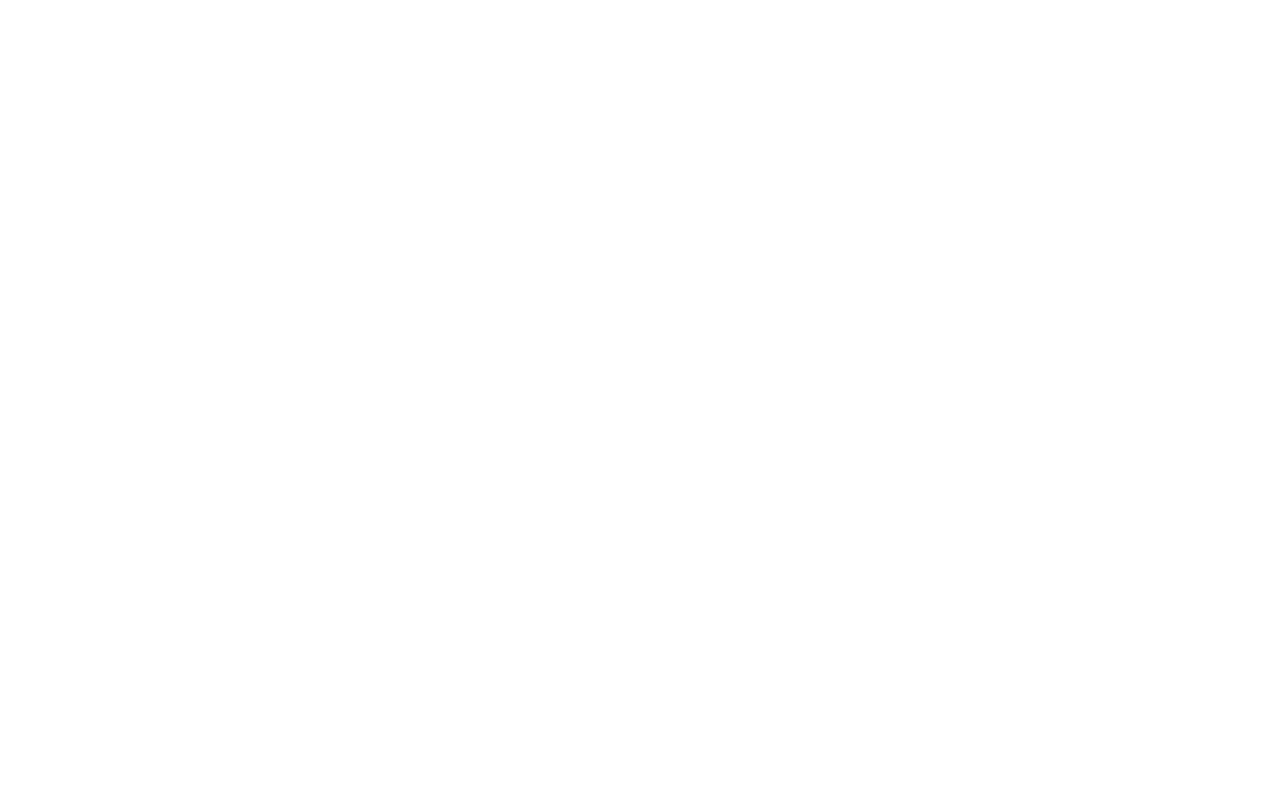
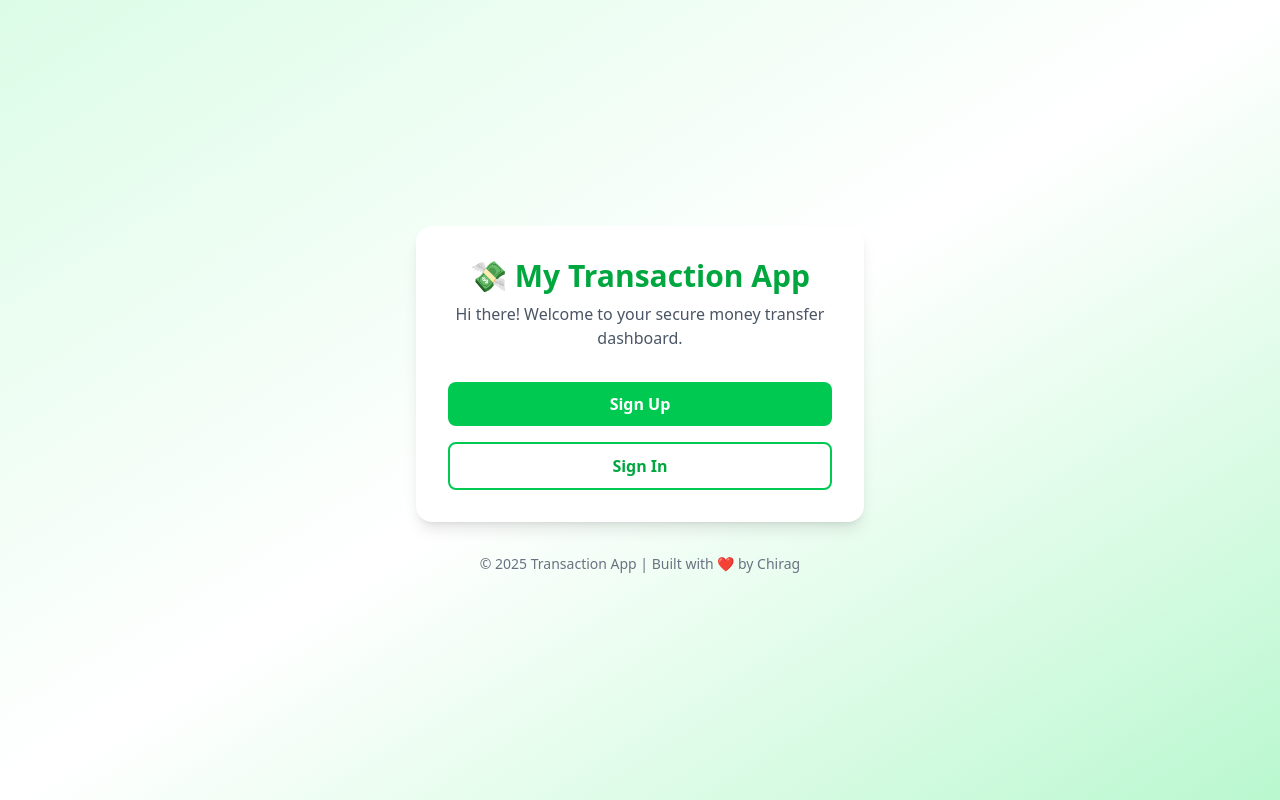
Before and after one commit to chiragSharma2424/transaction-app, a React (Vite) app in the folder v2/frontend/: page / in a window 1280 px wide. Before the commit this address had no page. Built offline with nearby package versions, Linux system fonts and the light colour scheme.

Commit message:
version app completed, now just we have to fix backend like dotenv and routing structure

```diff
--- a/v2/frontend/src/App.jsx
+++ b/v2/frontend/src/App.jsx
@@ -1,13 +1,15 @@
-import Signup from "./Pages/Signup";
+import Signup from "./Components/Signup";
 import { Route, Routes } from 'react-router-dom'
-import Signin from "./Pages/Signin";
-import Dashboard from "./Pages/Dashboard";
-import Send from "./Pages/Send";
+import Signin from "./Components/Signin";
+import Dashboard from "./Components/Dashboard";
+import Send from "./Components/Send";
+import Homepage from "./Components/Homepage";
 
 function App() {
   return (
     <div>
       <Routes>
+        <Route path="/" element={<Homepage />} />
         <Route path="/signup" element={<Signup />} />
         <Route path="/signin" element={<Signin />} />
         <Route path="/dashboard" element={<Dashboard />} />
--- a/v2/frontend/src/Pages/Dashboard.jsx
+++ b/v2/frontend/src/Components/Dashboard.jsx
@@ -7,6 +7,7 @@ import { useNavigate } from "react-router-dom";
 function Dashboard() {
   const [users, setUsers] = useState([]);
   const [filter, setFilter] = useState('');
+  const [balance, setBalance] = useState('');
   const navigate = useNavigate();
 
   useEffect(() => {
@@ -19,6 +20,18 @@ function Dashboard() {
   })
   }, [filter]);
 
+  useEffect(() => {
+    axios.get('http://localhost:3000/api/v2/account/balance', {
+      headers: {
+        Authorization: `Bearer ${localStorage.getItem('token')}`
+      }
+    }).then((res) => {
+       setBalance(res.data.balance);
+    }).catch((err) => {
+      console.log(err);
+    })
+  })
+
   return (
     <div className="min-h-screen bg-gray-50">
 
@@ -27,7 +40,7 @@ function Dashboard() {
           <h1 className="text-xl font-semibold text-gray-800">PayTM App</h1>
           <div className="text-gray-600">
             Your balance:{" "}
-            <span className="font-medium text-green-600">₹10,000</span>
+            <span className="font-medium text-green-600">{balance}</span>
           </div>
         </div>
       </div>
--- /dev/null
+++ b/v2/frontend/src/Components/Homepage.jsx
@@ -0,0 +1,45 @@
+import { useNavigate } from 'react-router-dom'
+
+function Homepage() {
+    const navigate = useNavigate();
+  return (
+    <div className="min-h-screen flex flex-col items-center justify-center bg-gradient-to-br from-green-100 via-white to-green-200">
+      <div className="text-center p-8 rounded-2xl shadow-lg bg-white max-w-md w-full">
+
+        <h1 className="text-3xl font-bold text-green-600 mb-2">
+          💸 My Transaction App
+        </h1>
+
+
+        <p className="text-gray-600 mb-8">
+          Hi there! Welcome to your secure money transfer dashboard.
+        </p>
+
+
+        <div className="flex flex-col gap-4">
+          <button
+             onClick={() => {
+                navigate('/signup');
+             }}
+            className="w-full bg-green-500 text-white py-2.5 rounded-lg font-semibold hover:bg-green-600 transition"
+          >
+            Sign Up
+          </button>
+          <button
+            onClick={() => {
+                navigate('/signin');
+            }}
+            className="w-full border-2 border-green-500 text-green-600 py-2.5 rounded-lg font-semibold hover:bg-green-50 transition" >
+            Sign In
+          </button>
+        </div>
+      </div>
+
+
+      <p className="mt-8 text-gray-500 text-sm">
+        © 2025 Transaction App | Built with ❤️ by Chirag
+      </p>
+    </div>
+  );
+}
+export default Homepage
--- a/v2/frontend/src/Pages/Send.jsx
+++ b/v2/frontend/src/Components/Send.jsx
@@ -1,4 +1,4 @@
-import React from "react";
+import axios from 'axios';
 import { useState } from "react";
 import { useSearchParams } from "react-router-dom";
 
@@ -18,9 +18,9 @@ function Send() {
 
         <div className="flex items-center justify-center mb-6 space-x-3">
           <div className="w-12 h-12 bg-green-500 text-white flex items-center justify-center rounded-full text-xl font-bold">
-            H
+             {name[0].toUpperCase()}
           </div>
-          <span className="text-lg font-medium text-gray-800">Friend’s Name</span>
+          <span className="text-lg font-medium text-gray-800">{name}</span>
         </div>
 
 
@@ -33,13 +33,34 @@ function Send() {
             onChange={(e) => {
               setAmount(e.target.value);
             }}
+            id='amount'
             className="mt-1 w-full border border-gray-300 rounded-lg p-2.5 focus:outline-none focus:ring-2 focus:ring-green-500"/>
         </div>
 
 
-        <button className="w-full bg-green-500 text-white py-2.5 rounded-lg hover:bg-green-600 transition font-semibold">
-          Initiate Transfer
-        </button>
+        <button className="w-full bg-green-500 text-white py-2.5 rounded-lg hover:bg-green-600 transition font-semibold"
+       onClick={async () => {
+      try {
+      const response = await axios.post(
+        "http://localhost:3000/api/v2/account/transfer",
+        {
+          to: id,
+          amount: Number(amount)
+        },
+        {
+          headers: {
+            Authorization: `Bearer ${localStorage.getItem("token")}`
+          }
+        }
+      );
+      alert(response.data.message || "Transfer Successful!");
+    } catch (err) {
+      alert(err.response?.data?.message || "Transaction Failed!");
+      console.error(err);
+    }
+  }}>
+  Initiate Transfer
+</button>
       </div>
     </div>
   );
--- a/v2/frontend/src/Pages/Signin.jsx
+++ b/v2/frontend/src/Components/Signin.jsx
@@ -41,6 +41,7 @@ function Signin() {
                   return resp.json()
                 }).then((data) => {
                   console.log(data);
+                  navigate('/dashboard');
                 }).catch((err) => {
                   console.log(`error while sending signin request ${err}`);
                 })
```
Also changed, not shown: v2/frontend/src/Components/Signup.jsx (renamed from v2/frontend/src/Pages/Signup.jsx), 2 other files (tests, documents, lock files or other folders).
